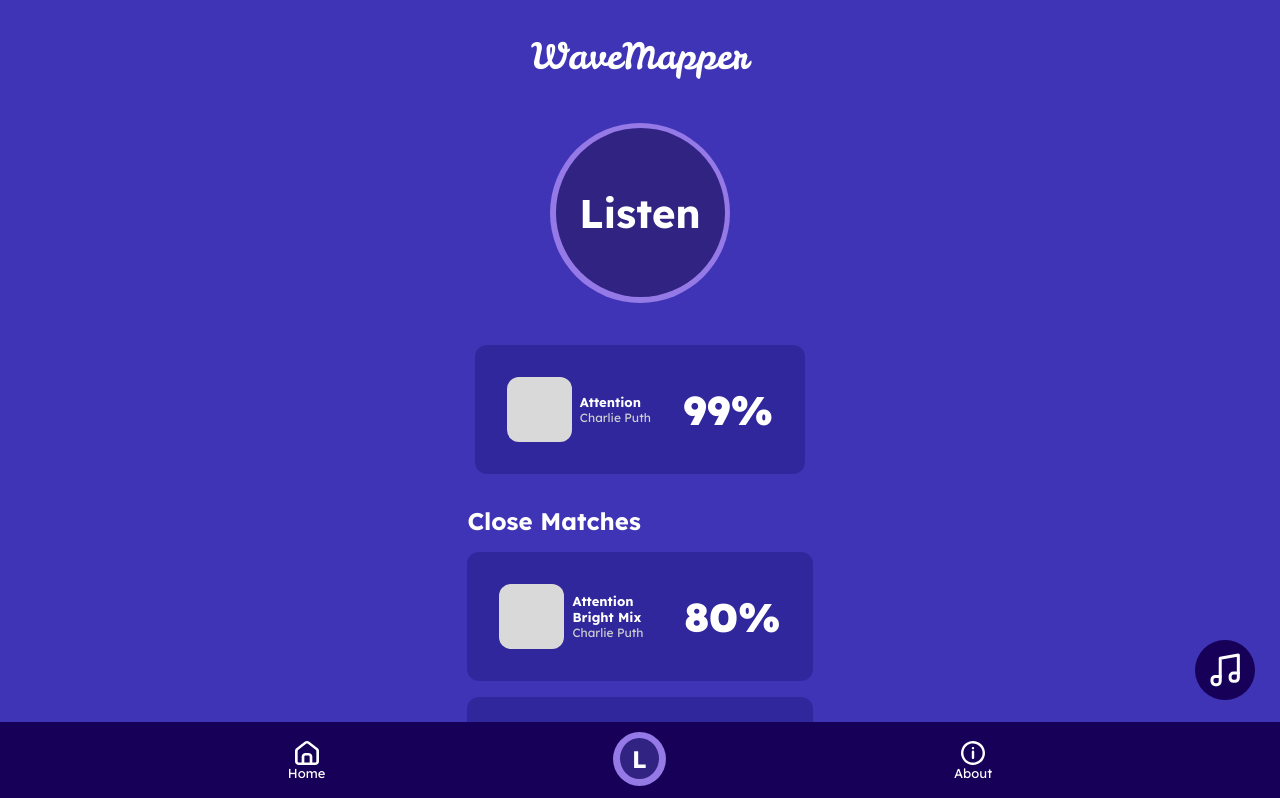
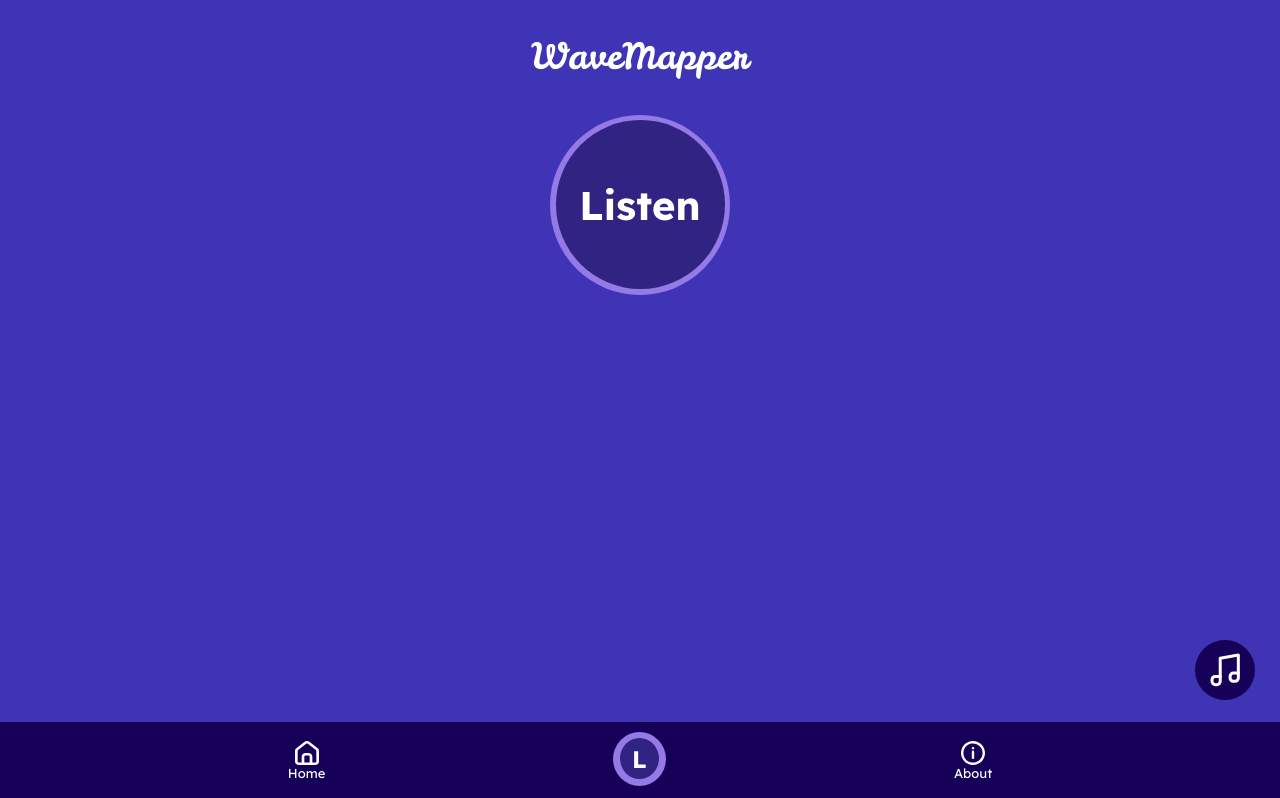
Before and after one commit to RahulYavvari/WaveMapperClient, a React (Vite) app: page /app in a window 1280 px wide. Shown: the top 798 px of the page. Built offline with nearby package versions, Linux system fonts and the light colour scheme; the HTML template or start-up script is replaced by a standard one.

Commit message:
No Match Found Functionality Added with Flag for future use

```diff
--- a/src/App.css
+++ b/src/App.css
@@ -257,12 +257,23 @@
     background-color: #302381;
 }
 
+.handleClick-listen-div {
+    border-radius: 50%;
+    width: 169px;
+    height: 169px;
+    display: flex;
+    justify-content: center;
+    align-items: center;
+    margin: 2rem 0;
+}
+
 .circle-container {
     display: flex;
     align-items: center;
     justify-content: center;
     margin-top: 3rem;
     margin-bottom: 2rem;
+    border-radius: 50%;
 }
 
 @keyframes pulse {
--- a/src/components/Buttons/ListenBtn.jsx
+++ b/src/components/Buttons/ListenBtn.jsx
@@ -1,48 +1,8 @@
-import React, { useState, useEffect, useRef } from 'react';
+import React from 'react';
 
 function ListenBtn() {
-
-    const waitTime = 6000;
-    const [isActive, setIsActive] = useState(false);
-    const [isClicked, setIsClicked] = useState(false);
-    const hasPageBeenRendered = useRef(false);
-
-    let timer = null;
-
-    useEffect(() => {
-        if (hasPageBeenRendered.current) {
-            timer = setTimeout(() => {
-                if (isClicked) {
-                    const pulsatingCircle = document.getElementsByClassName("pulsating-circle")[0];
-                    pulsatingCircle.classList.toggle("pulsating-circle-animation");
-                }
-                setIsClicked(false);
-            }, waitTime);
-        }
-
-        hasPageBeenRendered.current = true;
-
-    }, [isActive]);
-
-    const recordAudio = () => {
-            // DO SOMETHING
-            setIsActive((prevState) => ({isActive: !prevState}));
-    }
-
-    const handleClick = () => {
-        const pulsatingCircle = document.getElementsByClassName("pulsating-circle")[0];
-        pulsatingCircle.classList.toggle("pulsating-circle-animation");
-        if (isClicked) {
-            setIsClicked(false);
-            clearTimeout(timer);
-        } else {
-            setIsClicked(true);
-            recordAudio();
-        }
-    }
-
     return (
-        <div className="circle-container" onClick={handleClick}>
+        <div className="circle-container">
             <div className="fixed-circle">Listen</div>
             <div className="pulsating-circle"></div>
         </div>
--- a/src/components/MainApp/MainApp.jsx
+++ b/src/components/MainApp/MainApp.jsx
@@ -1,4 +1,4 @@
-import React from "react";
+import React, { useState, useEffect, useRef } from "react";
 
 import MusicListBtn from "../../assets/musicListBtn.svg";
 
@@ -10,21 +10,67 @@ import SubHeading from "../SubHeading";
 
 import ListenBtn from "../Buttons/ListenBtn";
 
+// BUG: If the user navigate to other page when the timer is alive, then it causes the timer to malfunction.
+// Solution: Create a custom hook to detect the navigation and kill the timer just before navigation.
+
 function MainApp() {
+
+    const [isSongFetched, setIsSongFetched] = useState(null);
 
     const handleMusicListBtnClick = () => {
         const musicDrawerHandle = document.getElementsByClassName("music-drawer")[0];
         musicDrawerHandle.classList.toggle("hide");
     };
 
+    const waitTime = 6000;
+    const [isActive, setIsActive] = useState(false);
+    const [isClicked, setIsClicked] = useState(false);
+    const hasPageBeenRendered = useRef(false);
+
+    let timer = null;
+
+    useEffect(() => {
+        if (hasPageBeenRendered.current) {
+            timer = setTimeout(() => {
+                if (isClicked) {
+                    const pulsatingCircle = document.getElementsByClassName("pulsating-circle")[0];
+                    pulsatingCircle.classList.toggle("pulsating-circle-animation");
+                }
+                setIsClicked(false);
+                if(!isSongFetched) {}
+                setIsSongFetched(false); // Can be false or true based on the fetch result
+            }, waitTime);
+        }
+
+        hasPageBeenRendered.current = true;
+
+    }, [isActive]);
+
+    const recordAudio = () => {
+            // DO SOMETHING
+            setIsActive((prevState) => ({isActive: !prevState}));
+    }
+
+    const handleClick = () => {
+        const pulsatingCircle = document.getElementsByClassName("pulsating-circle")[0];
+        pulsatingCircle.classList.toggle("pulsating-circle-animation");
+        if (isClicked) {
+            setIsClicked(false);
+            clearTimeout(timer);
+        } else {
+            setIsClicked(true);
+            recordAudio();
+        }
+    }
+
     return (
         <>
             <div className="mainapp-container">
                 <SubHeading />
-                <ListenBtn />
-                <MatchContainer songName="Attention" songSinger="Charlie Puth" matchPercentage="99%" songThumbnailSrc />
-                {/* <NoMatchFound/> */}
-                <CloseMatchContainer />
+                <div className="handleClick-listen-div" onClick={handleClick}><ListenBtn /></div>
+                {/* <MatchContainer songName="Attention" songSinger="Charlie Puth" matchPercentage="99%" songThumbnailSrc /> */}
+                <NoMatchFound fetchStatus={ hasPageBeenRendered.current ? isSongFetched: null} />
+                {/* <CloseMatchContainer /> */}
 
             </div>
             <img className="music-list-btn" onClick={handleMusicListBtnClick} src={MusicListBtn} />
--- a/src/components/MainApp/NoMatchFound.jsx
+++ b/src/components/MainApp/NoMatchFound.jsx
@@ -1,9 +1,16 @@
 import React from "react"
 
-function NoMatchFound() {
-    return (
-        <h1 className="no-match-found">No Match Found</h1>
-    );
+function NoMatchFound(props) {
+
+    if(props.fetchStatus == null || props.fetchStatus == true) {
+        return null;
+    }
+
+    if(props.fetchStatus == false) {
+        return (
+            <h1 className="no-match-found">No Match Found</h1>
+        );
+    }
 }
 
 export default NoMatchFound;
```
